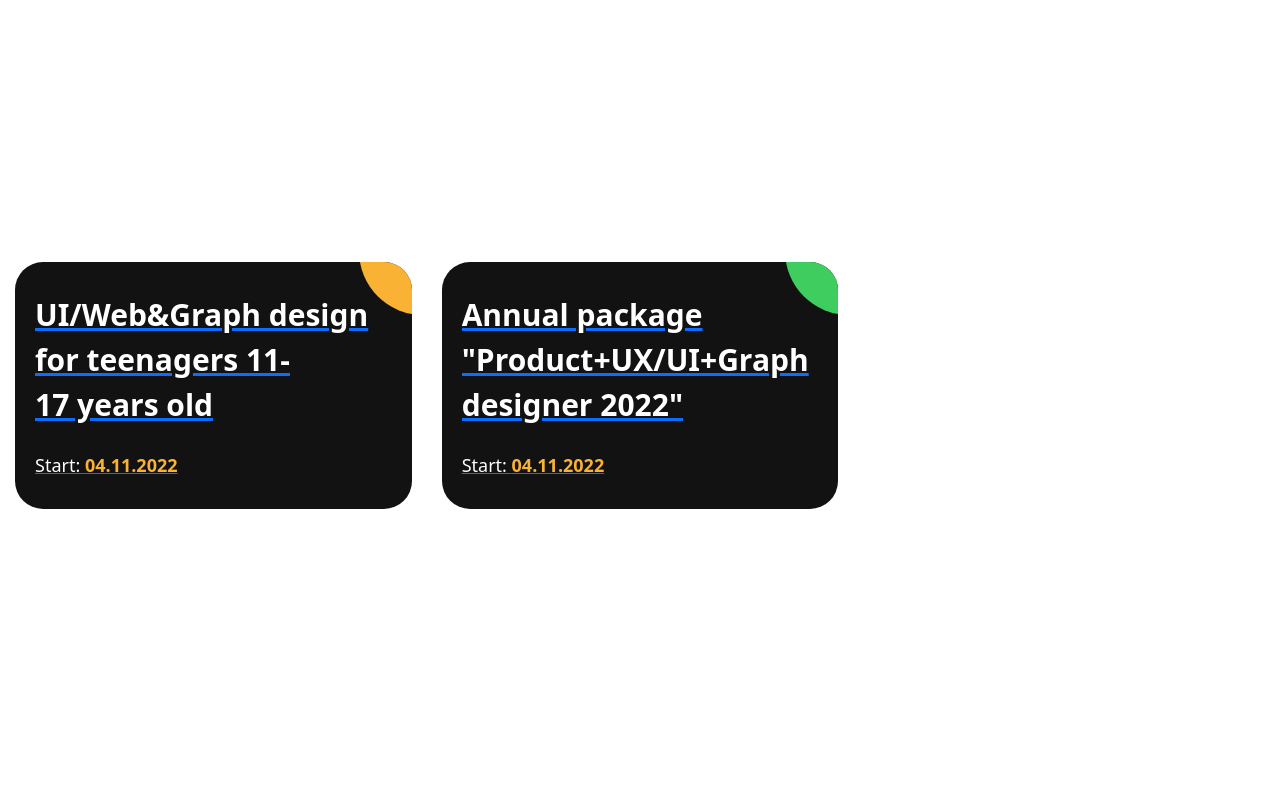
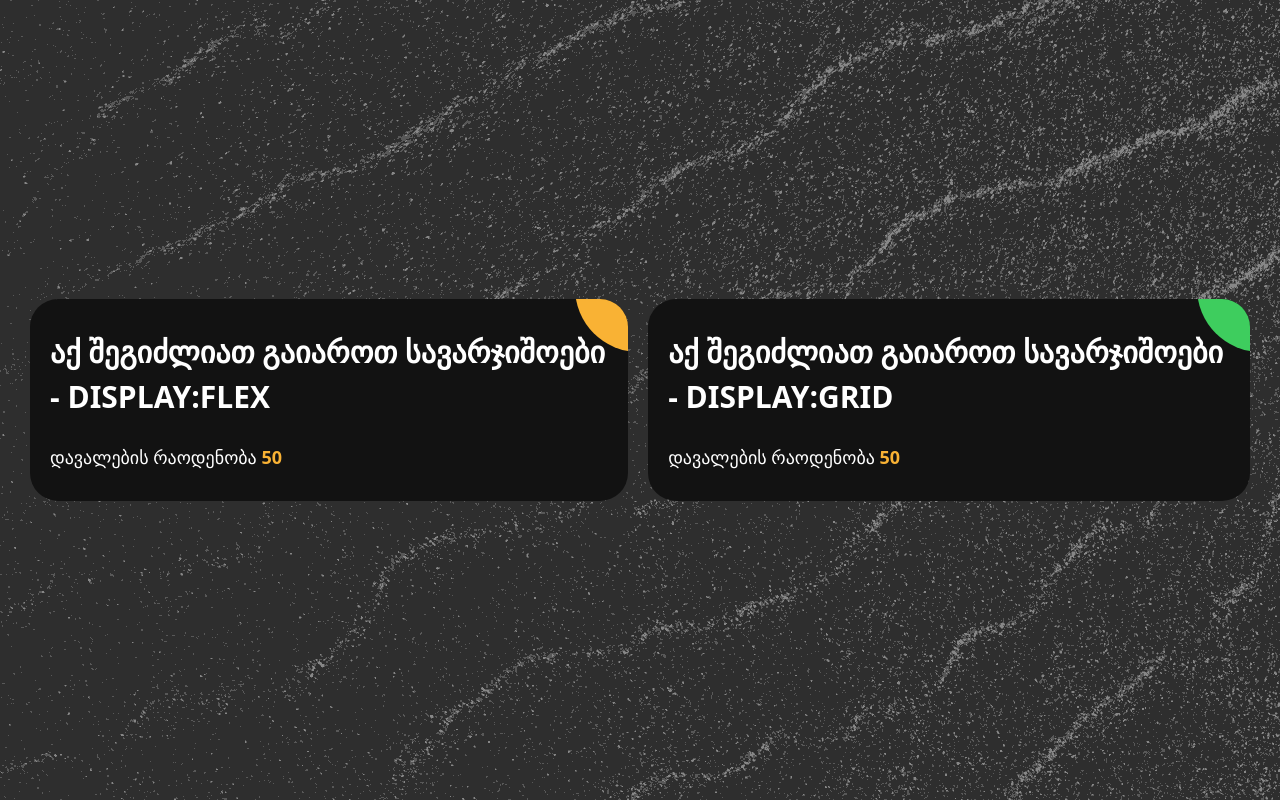
Before and after one commit to Ljojua15/flex-lessons, an Angular app: page / in a window 1280 px wide. Built offline with nearby package versions, Linux system fonts and the light colour scheme.

Commit message:
add-cards

```diff
--- a/angular.json
+++ b/angular.json
@@ -34,7 +34,7 @@
             ],
             "styles": [
               "src/styles.scss",
-              "node_modules/bootstrap/dist/css/bootstrap.min.css"
+              "node_modules/bootstrap/dist/css/bootstrap.min.css",
             ],
             "scripts": [
               "node_modules/bootstrap/dist/js/bootstrap.bundle.min.js"
--- a/src/app/app.component.html
+++ b/src/app/app.component.html
@@ -1,3 +1,7 @@
-<div class="app">
-  <flex-lesson-home class="app__home"/>
-</div>
+<!--<div class="app">-->
+<!--  <flex-lesson-home class="app__home"/>-->
+<!--</div>-->
+
+<article class="app">
+    <flex-lesson-home class="app__home"/>
+</article>
--- a/src/app/app.component.scss
+++ b/src/app/app.component.scss
@@ -1,9 +1,50 @@
-.app{
-  width: 100vw;
+//.app{
+//  width: 100vw;
+//  height: 100vh;
+//  display: flex;
+//  justify-content: center;
+//  align-items: center;
+//  margin: auto;
+//
+//}
+
+
+body {
+}
+
+.title {
+  font-size: 2.5rem;
+  font-family: "Lobster", cursive;
+}
+
+.app {
+  animation: scroll 100s linear infinite;
+  background-image: url("/assets/images/bg-image.png");
+  color: #eee;
   height: 100vh;
+  min-width: 360px;
+  width: 100%;
   display: flex;
   justify-content: center;
   align-items: center;
-  margin: auto;
+  perspective: 1000px;
+  perspective-origin: 50% 50%;
+}
 
+@keyframes scroll {
+  100% {
+    background-position: 0px -400%;
+  }
 }
+
+@media (prefers-reduced-motion) {
+  .wrapper {
+    animation: scroll 800s linear infinite;
+  }
+}
+
+@media (min-width: 670px) {
+  .title {
+    font-size: 5rem;
+  }
+}
--- a/src/app/home/home.component.html
+++ b/src/app/home/home.component.html
@@ -1,42 +1,22 @@
 <div class="home">
   <div class="ag-format-container">
     <div class="ag-courses_box">
-      <div class="ag-courses_item">
-        <a href="#" class="ag-courses-item_link">
-          <div class="ag-courses-item_bg"></div>
+      <div class="ag-courses_item" *ngFor="let cards of cards">
+        <div class="ag-courses-item_link">
+          <div class="ag-courses-item_bg" ></div>
 
           <div class="ag-courses-item_title">
-            UI/Web&amp;Graph design for teenagers 11-17&#160;years old
+            {{cards.mainText}} - {{cards.lessonName}}
           </div>
 
           <div class="ag-courses-item_date-box">
-            Start:
+            {{cards.quantity}}
             <span class="ag-courses-item_date">
-            04.11.2022
+            {{cards.numbers}}
           </span>
           </div>
-        </a>
-      </div>
-
-
-
-      <div class="ag-courses_item">
-        <a href="#" class="ag-courses-item_link">
-          <div class="ag-courses-item_bg"></div>
-
-          <div class="ag-courses-item_title">
-            Annual package "Product+UX/UI+Graph designer&#160;2022"
-          </div>
-
-          <div class="ag-courses-item_date-box">
-            Start:
-            <span class="ag-courses-item_date">
-            04.11.2022
-          </span>
-          </div>
-        </a>
+        </div>
       </div>
     </div>
   </div>
-
 </div>
--- a/src/app/home/home.component.scss
+++ b/src/app/home/home.component.scss
@@ -7,22 +7,14 @@
 body {
 }
 .ag-courses_box {
-  display: -webkit-box;
-  display: -ms-flexbox;
   display: flex;
-  -webkit-box-align: start;
-  -ms-flex-align: start;
-  align-items: flex-start;
-  -ms-flex-wrap: wrap;
-  flex-wrap: wrap;
-
-  padding: 50px 0;
+  justify-content: center;
+  align-items: center;
+  gap: 20px;
+  padding-inline: 30px;
 }
 .ag-courses_item {
-  -ms-flex-preferred-size: calc(33.33333% - 30px);
-  flex-basis: calc(33.33333% - 30px);
 
-  margin: 0 15px 30px;
 
   overflow: hidden;
 
@@ -110,9 +102,11 @@ body {
 
 
 @media only screen and (max-width: 979px) {
+  .ag-courses_box{
+    flex-direction: column;
+  }
   .ag-courses_item {
-    -ms-flex-preferred-size: calc(50% - 30px);
-    flex-basis: calc(50% - 30px);
+    flex-direction: column;
   }
   .ag-courses-item_title {
     font-size: 24px;
@@ -120,15 +114,20 @@ body {
 }
 
 @media only screen and (max-width: 767px) {
+  .ag-courses_box{
+    flex-direction: column;
+  }
   .ag-format-container {
-    width: 96%;
+    width: 100%;
   }
 
 }
 @media only screen and (max-width: 639px) {
+  .ag-courses_box{
+    flex-direction: column;
+  }
   .ag-courses_item {
-    -ms-flex-preferred-size: 100%;
-    flex-basis: 100%;
+  flex-direction: column;
   }
   .ag-courses-item_title {
     min-height: 72px;
@@ -137,7 +136,7 @@ body {
     font-size: 24px;
   }
   .ag-courses-item_link {
-    padding: 22px 40px;
+    //padding: 22px 40px;
   }
   .ag-courses-item_date-box {
     font-size: 16px;
--- a/src/app/home/home.component.ts
+++ b/src/app/home/home.component.ts
@@ -1,13 +1,15 @@
 import { Component } from '@angular/core';
+import {CARDS_CONFIG} from '../lib/core/lessons/cards.config';
+import {CommonModule} from '@angular/common';
 
 @Component({
   selector: 'flex-lesson-home',
-  imports: [],
+  imports: [
+    CommonModule
+  ],
   templateUrl: './home.component.html',
   styleUrl: './home.component.scss'
 })
 export class HomeComponent {
- public open(){
-   console.log('HomeComponent loaded.');
- }
+ public cards = CARDS_CONFIG
 }
--- /dev/null
+++ b/src/app/lib/core/lessons/cards.config.ts
@@ -0,0 +1,14 @@
+export const CARDS_CONFIG = [
+  {
+    mainText: 'აქ შეგიძლიათ გაიაროთ სავარჯიშოები',
+    lessonName: 'DISPLAY:FLEX',
+    quantity: 'დავალების რაოდენობა',
+    numbers: '50'
+  },
+  {
+    mainText: 'აქ შეგიძლიათ გაიაროთ სავარჯიშოები',
+    lessonName: 'DISPLAY:GRID',
+    quantity: 'დავალების რაოდენობა',
+    numbers: '50'
+  }
+]
```
Also changed, not shown: src/assets/images/bg-image.png (added).
